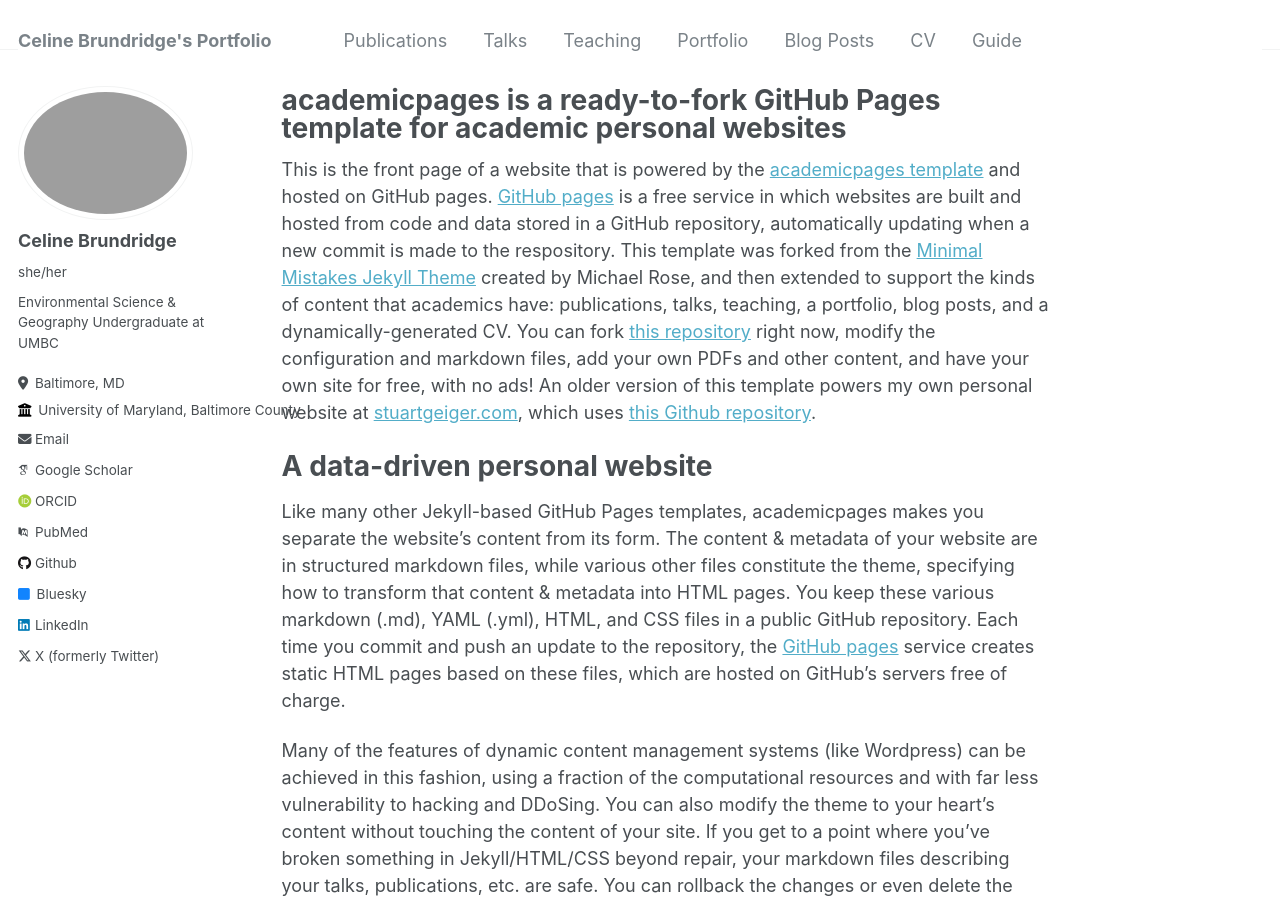
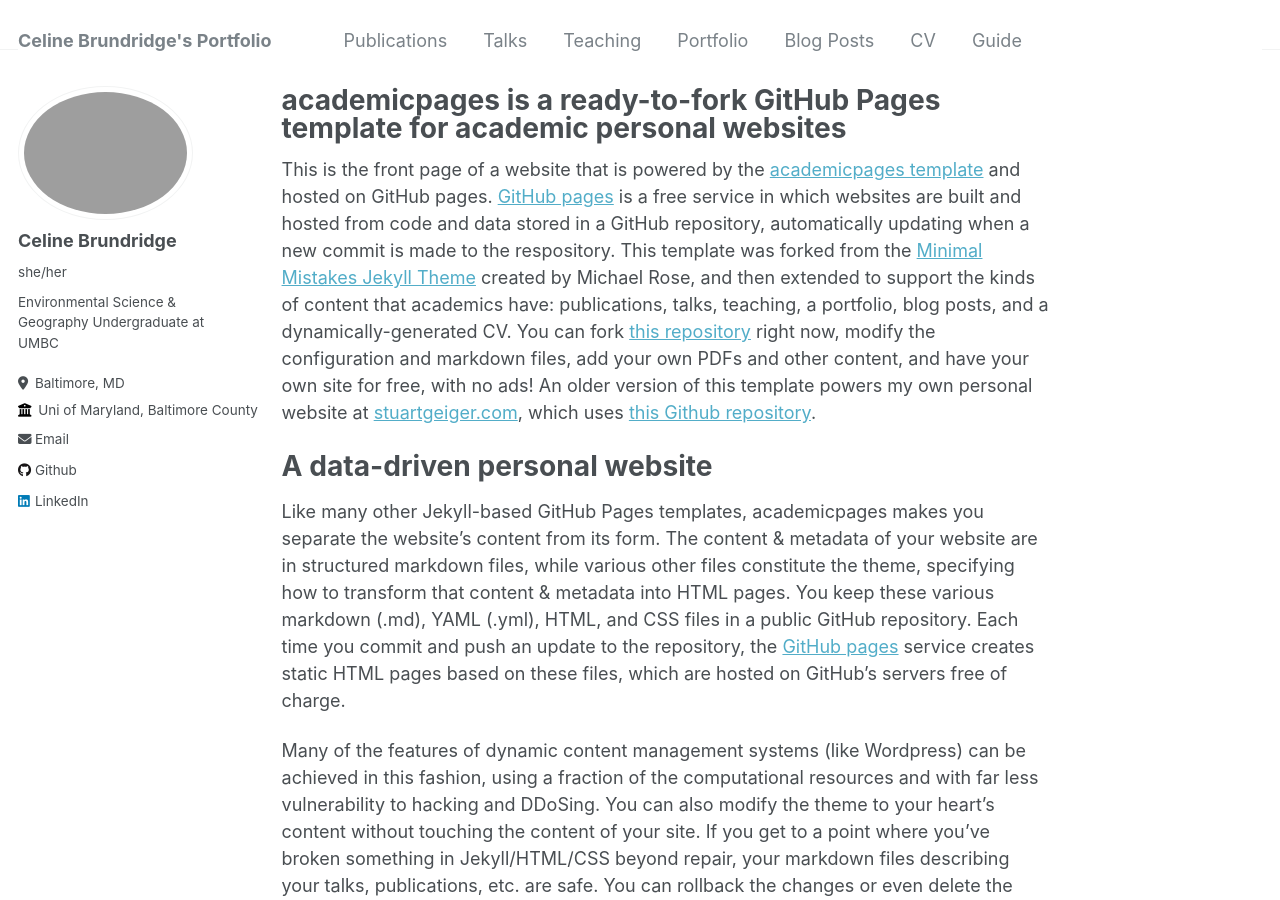
Before and after one commit to celinebrund/celinebrund.github.io, a Jekyll site: the page built from _pages/about.md, in a window 1280 px wide and 900 px high. Built offline with Jekyll 4.4.1, drawn with Linux system fonts in a browser that asks for light colours; some web fonts are replaced.

Commit message:
Update _config.yml
Took out the social links that I did not have accounts to.

```diff
--- a/_config.yml
+++ b/_config.yml
@@ -26,16 +26,16 @@ author:
   pronouns         : "she/her"
   bio              : "Environmental Science & Geography Undergraduate at UMBC"
   location         : "Baltimore, MD"
-  employer         : "University of Maryland, Baltimore County"
+  employer         : "Uni of Maryland, Baltimore County"
   uri              : # URL
   email            : "celine.brundridge@gmail.com"
 
   # Academic websites
   arxiv            : # URL - Update with the correct link to your profile
-  googlescholar    : "https://scholar.google.com/citations?user=PS_CX0AAAAAJ"
+  googlescholar    : # "https://scholar.google.com/citations?user=PS_CX0AAAAAJ"
   impactstory      : # URL
-  orcid            : "http://orcid.org/yourorcidurl"
-  pubmed           : "https://www.ncbi.nlm.nih.gov/pubmed/?term=john+snow"
+  orcid            : # "http://orcid.org/yourorcidurl"
+  pubmed           : # "https://www.ncbi.nlm.nih.gov/pubmed/?term=john+snow"
   researchgate     : # URL
 
   # Repositories and software development
@@ -47,7 +47,7 @@ author:
   stackoverflow    : # User number or user number and name (i.e., use "1" or "1/jeff-atwood")
 
   # Social media
-  bluesky          : "bsky.app" # Replace this with you Bluesky username
+  bluesky          : # "bsky.app" # Replace this with you Bluesky username
   facebook         : # Username
   flickr           : # Username
   foursquare       : # Username
@@ -64,7 +64,7 @@ author:
   steam            : # Username
   telegram         : # URL
   tumblr           : # Username
-  twitter          : "UniofOxford"  # Replace this with your X / Twitter handle
+  twitter          : # "UniofOxford"  # Replace this with your X / Twitter handle
   vine             : # Username
   weibo            : # Username
   wikipedia        : # Username
```
